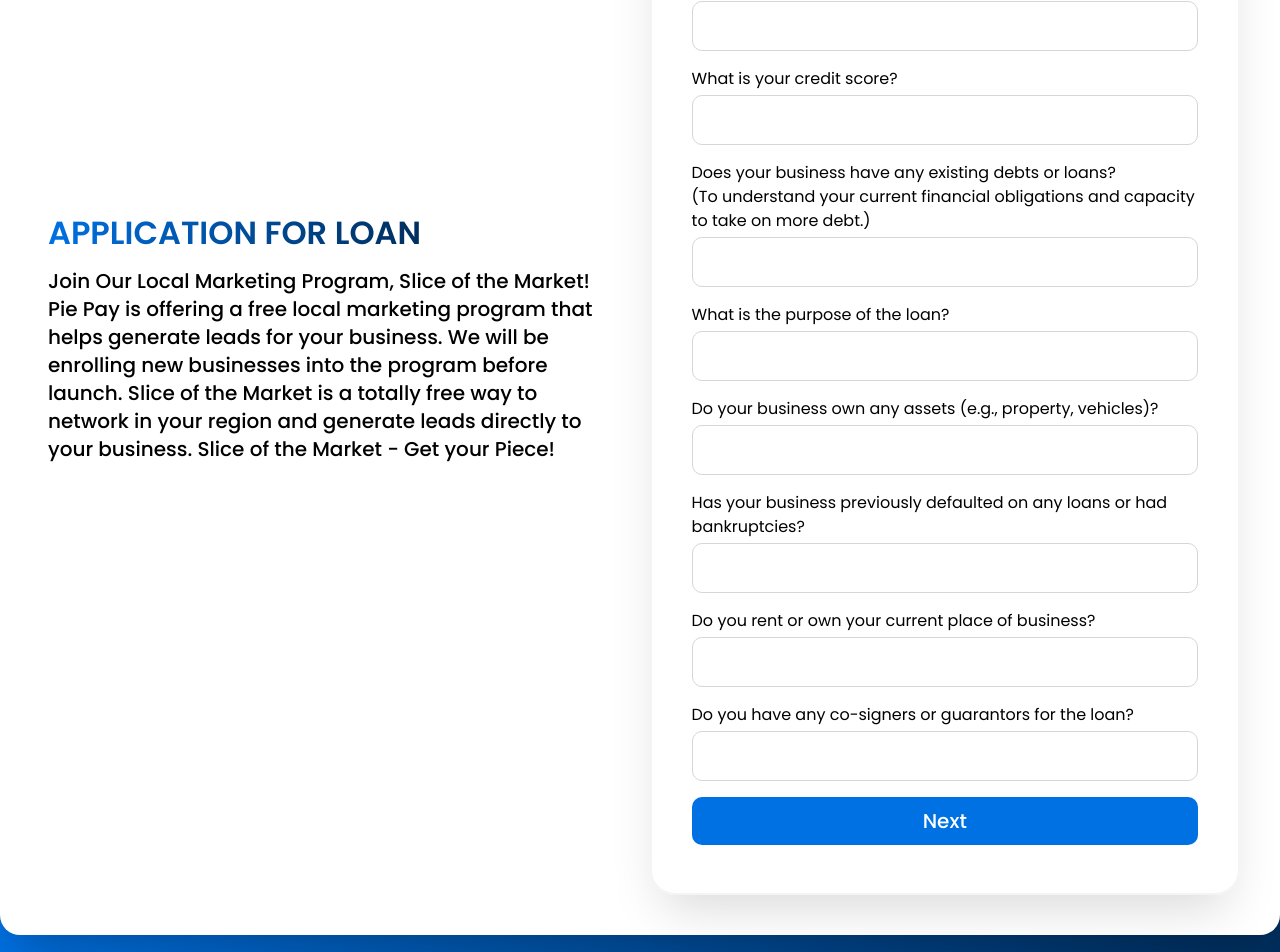
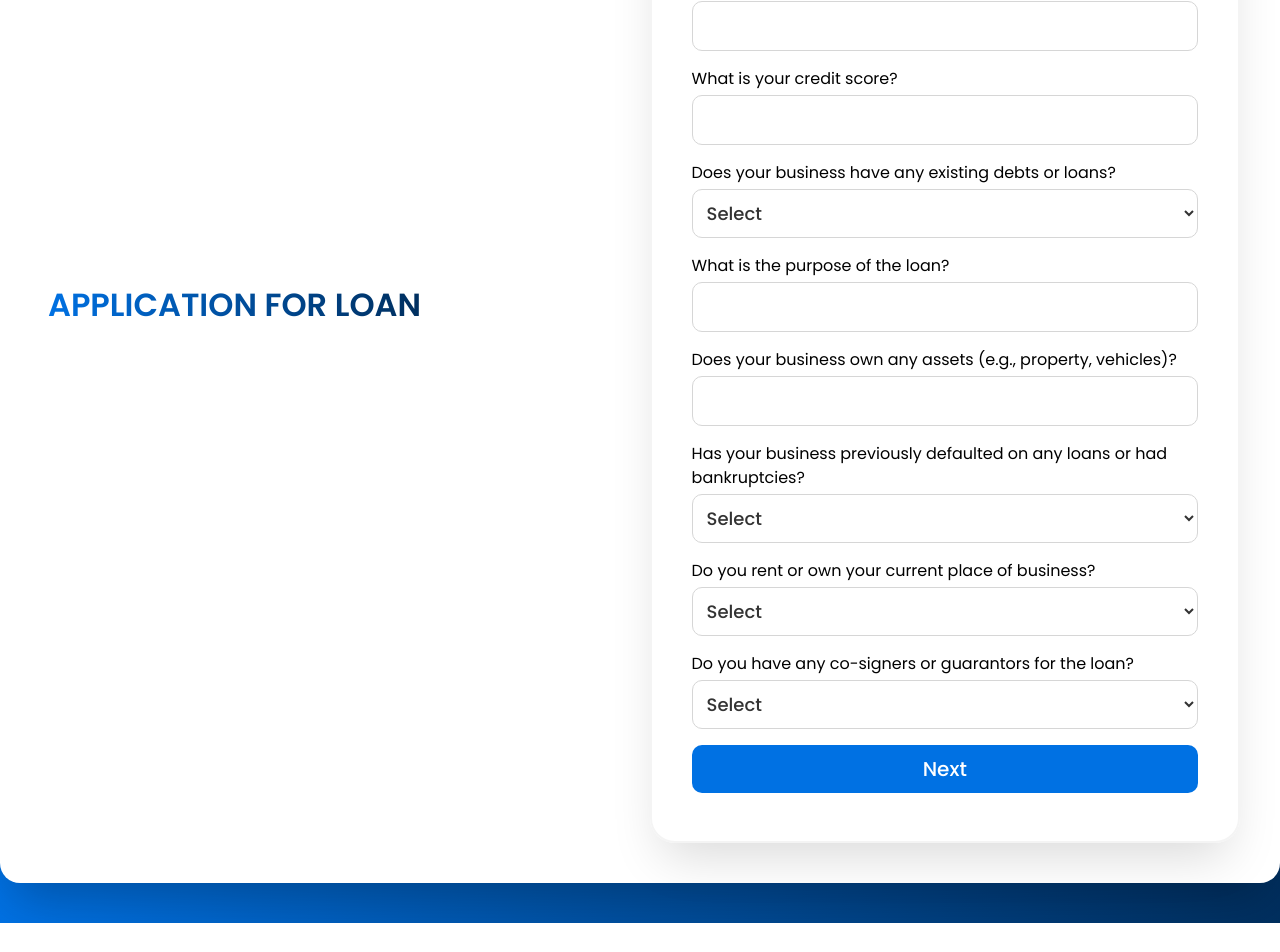
Before and after one commit to mubashirmi/getpietabsfrontend, a React (Vite) app: page /loanFinancialAnalysis in a window 1280 px wide. Shown: the part 375-1327 px from the top of the page. After the commit the page ends 1298 px from the top, so only its background shows below. Built offline with nearby package versions, Linux system fonts and the light colour scheme.

Commit message:
api integgration

```diff
--- a/src/App.jsx
+++ b/src/App.jsx
@@ -1,7 +1,7 @@
 import Tab1MainPage from './pages/Tab1MainPage'
 import LeadFormPage from './pages/LeadFormPage'
 import Tab6MainPage from './pages/Tab6MainPage'
-import { Routes ,Route } from 'react-router-dom'
+import { Routes, Route } from 'react-router-dom'
 import PiebackTabCalculator from './pages/PiebackTabCalculator'
 import Navbar from './components/Navbar'
 import Tab3MainPage from './pages/Tab3MainPage'
@@ -26,7 +26,7 @@
         <Route path='/schedule-a-meeting/:pictureId/:tabName' element={<MeetingFormPage />} />
         <Route path='/preview-business-card/:cardId' element={<PreviewBusinessCard />} />
         <Route path='/piebackcalculator' element={<PiebackTabCalculator />} />
-      <Route path='/merchant-analysis' element={<Tab7MainPage />} />
+        <Route path='/merchant-analysis/:pictureId/:tabName' element={<Tab7MainPage />} />
         <Route path='/pie-proshop' element={<Tab8MainPage />} />
       </Routes>
     </>
--- a/src/pages/Tab4MainPage.jsx
+++ b/src/pages/Tab4MainPage.jsx
@@ -98,7 +98,7 @@
 
     try {
       // Send data to the backend
-      await axiosInstance.post('/submit-chargeback-risk', payload);
+      await axiosInstance.post('/question-analysis', payload);
       navigate('/general-info-form/1/chargebackRiskAssesment');
     } catch (error) {
       console.error('Error submitting data:', error);
--- a/src/pages/Tab5MainPage.jsx
+++ b/src/pages/Tab5MainPage.jsx
@@ -1,149 +1,213 @@
 import { useState } from "react";
 import { useNavigate } from "react-router-dom";
+import axiosInstance from "../api/axiosInstance";
 
 const Tab5MainPage = () => {
   const navigate = useNavigate();
-  const [loanToggler ,setLoanToggler] = useState(true);
+  const [loanToggler, setLoanToggler] = useState(true);
+  const [files, setFiles] = useState([]);
+  const [errors, setErrors] = useState({});
+
+  // Form states
+  const [formData, setFormData] = useState({
+    annualIncome: '',
+    businessDuration: '',
+    creditScore: '',
+    existingDebts: '',
+    loanPurpose: '',
+    assetsOwned: '',
+    previousDefaults: '',
+    businessPlace: '',
+    cosigners: ''
+  });
+
+  const validateFirstForm = () => {
+    const newErrors = {};
+    if (!formData.annualIncome.trim()) newErrors.annualIncome = 'Annual income is required';
+    if (!formData.businessDuration.trim()) newErrors.businessDuration = 'Business duration is required';
+    if (!formData.creditScore.trim() || isNaN(formData.creditScore)) newErrors.creditScore = 'Valid credit score is required';
+    if (!formData.existingDebts) newErrors.existingDebts = 'This field is required';
+    if (!formData.loanPurpose.trim()) newErrors.loanPurpose = 'Loan purpose is required';
+    if (!formData.assetsOwned.trim()) newErrors.assetsOwned = 'This field is required';
+    if (!formData.previousDefaults) newErrors.previousDefaults = 'This field is required';
+    if (!formData.businessPlace) newErrors.businessPlace = 'This field is required';
+    if (!formData.cosigners) newErrors.cosigners = 'This field is required';
+
+    setErrors(newErrors);
+    return Object.keys(newErrors).length === 0;
+  };
+
+  const handleNext = () => {
+    if (validateFirstForm()) {
+      setLoanToggler(false);
+    }
+  };
+
+  const handleChange = (e) => {
+    setFormData({
+      ...formData,
+      [e.target.id]: e.target.value
+    });
+  };
+
+  const handleFileChange = (e) => {
+    setFiles([...e.target.files]);
+  };
+
+  const submitForm = async () => {
+    if (files.length === 0) {
+      alert('Please upload at least one bank statement');
+      return;
+    }
+
+    const formPayload = new FormData();
+    // Append form data
+    Object.entries(formData).forEach(([key, value]) => {
+      formPayload.append(key, value);
+    });
+    // Append files
+    files.forEach((file) => {
+      formPayload.append('bankStatements', file);
+    });
+
+    try {
+      await axiosInstance.post('/loan', formPayload, {
+        headers: {
+          'Content-Type': 'multipart/form-data',
+        },
+      });
+      navigate("/general-info-form/1/Loan-Application");
+    } catch (error) {
+      console.error('Submission error:', error);
+      alert('Submission failed. Please try again.');
+    }
+  };
 
   return (
     <div className="bg-gradient-to-l py-10 from-[#002F5F] to-[#0071E3] w-full min-h-[calc(100vh-72px)]">
-      {loanToggler?<div className="max-w-[1320px] flex justify-center items-center gap-x-5 rounded-[20px] bg-white shadow-2xl shadow-black/25 p-10 mx-auto">
+      {loanToggler ? (
+        <div className="max-w-[1320px] flex justify-center items-center gap-x-5 rounded-[20px] bg-white shadow-2xl shadow-black/25 p-10 mx-auto">
+          {/* Left Section - Remains Same */}
           <div className="w-1/2 pl-2 pr-7">
-          <h2><span className="uppercase font-bold text-[32px] text-transparent bg-clip-text bg-gradient-to-r from-[#0071E3] to-[#002F5F]">Application For Loan</span></h2>
+            <h2>
+              <span className="uppercase font-bold text-[32px] text-transparent bg-clip-text bg-gradient-to-r from-[#0071E3] to-[#002F5F]">
+                Application For Loan
+              </span>
+            </h2>
             <p className="font-medium text-xl mt-2.5">
-            Join Our Local Marketing Program, Slice of the Market! Pie Pay is offering a free local marketing program that helps generate leads for your business. We will be enrolling new businesses into the program before launch. Slice of the Market is a totally free way to network in your region and generate leads directly to your business. Slice of the Market - Get your Piece!
+              {/* Existing content */}
             </p>
           </div>
+
+          {/* Right Form Section */}
           <div className="w-1/2 rounded-[25px] shadow-2xl shadow-black/15 py-12 px-10 border-2 border-[#f4f4f4]">
-          <h2 className="text-4xl text-[#1E1E1E] font-semibold uppercase text-center mb-3 tracking-wide">LOAN Apllication</h2>
-          <div className="mb-4 flex flex-col gap-1">
-            <label htmlFor="name" className="text-base font-light">
-              What is your current annual income?
+            <h2 className="text-4xl text-[#1E1E1E] font-semibold uppercase text-center mb-3 tracking-wide">
+              LOAN Application
+            </h2>
+
+            {/* Updated Form Fields with Validations */}
+            {[
+              { id: 'annualIncome', label: 'What is your current annual income?' },
+              { id: 'businessDuration', label: 'How long have you been in business?' },
+              { id: 'creditScore', label: 'What is your credit score?', type: 'number' },
+              { id: 'existingDebts', label: 'Does your business have any existing debts or loans?', type: 'select' },
+              { id: 'loanPurpose', label: 'What is the purpose of the loan?' },
+              { id: 'assetsOwned', label: 'Does your business own any assets (e.g., property, vehicles)?' },
+              { id: 'previousDefaults', label: 'Has your business previously defaulted on any loans or had bankruptcies?', type: 'select' },
+              { id: 'businessPlace', label: 'Do you rent or own your current place of business?', type: 'select' },
+              { id: 'cosigners', label: 'Do you have any co-signers or guarantors for the loan?', type: 'select' },
+            ].map((field) => (
+              <div key={field.id} className="mb-4 flex flex-col gap-1">
+                <label htmlFor={field.id} className="text-base font-light">
+                  {field.label}
                 </label>
+                {field.type === 'select' ? (
+                  <select
+                    id={field.id}
+                    className="text-lg border-[1px] font-medium border-[#D6D6D6] text-[#333] outline-none rounded-[10px] p-2.5"
+                    value={formData[field.id]}
+                    onChange={handleChange}
+                  >
+                    <option value="">Select</option>
+                    {field.id === 'businessPlace' ? (
+                      <>
+                        <option value="Rent">Rent</option>
+                        <option value="Own">Own</option>
+                      </>
+                    ) : (
+                      <>
+                        <option value="Yes">Yes</option>
+                        <option value="No">No</option>
+                      </>
+                    )}
+                  </select>
+                ) : (
                   <input
-              type="text"
-              id="name"
+                    type={field.type || 'text'}
+                    id={field.id}
                     className="text-lg border-[1px] font-medium border-[#D6D6D6] text-[#333] outline-none rounded-[10px] p-2.5"
+                    value={formData[field.id]}
+                    onChange={handleChange}
                   />
+                )}
+                {errors[field.id] && <span className="text-red-500 text-sm">{errors[field.id]}</span>}
               </div>
-          {/* Email Field */}
-          <div className="mb-4 flex flex-col gap-1">
-            <label htmlFor="email" className="text-base font-light">
-              How long have you been in business?
-            </label>
-            <input
-              type="text"
-              id="email"
-              className="text-lg border-[1px] font-medium border-[#D6D6D6] text-[#333] outline-none rounded-[10px] p-2.5"
-            />
-          </div>
-          {/* Business Name Field */}
-          <div className="mb-4 flex flex-col gap-1">
-            <label htmlFor="businessName" className="text-base font-light">
-              What is your credit score?
-            </label>
-            <input
-              type="text"
-              id="businessName"
-              className="text-lg border-[1px] font-medium border-[#D6D6D6] text-[#333] outline-none rounded-[10px] p-2.5"
-            />
-          </div>
-          {/* Phone Field */}
-          <div className="mb-4 flex flex-col gap-1">
-            <label htmlFor="phone" className="text-base font-light">
-              Does your business have any existing debts or loans?<br />
-              (To understand your current financial obligations and capacity to take on more debt.)
-            </label>
-            <input
-              type="tel"
-              id="phone"
-              className="text-lg border-[1px] font-medium border-[#D6D6D6] text-[#333] outline-none rounded-[10px] p-2.5"
-            />
-          </div>
-          <div className="mb-4 flex flex-col gap-1">
-            <label htmlFor="name" className="text-base font-light">
-              What is the purpose of the loan?
-            </label>
-            <input
-              type="text"
-              id="name"
-              className="text-lg border-[1px] font-medium border-[#D6D6D6] text-[#333] outline-none rounded-[10px] p-2.5"
-            />
-          </div>
-          {/* Email Field */}
-          <div className="mb-4 flex flex-col gap-1">
-            <label htmlFor="email" className="text-base font-light">
-              Do your business own any assets (e.g., property, vehicles)?
-            </label>
-            <input
-              type="text"
-              id="email"
-              className="text-lg border-[1px] font-medium border-[#D6D6D6] text-[#333] outline-none rounded-[10px] p-2.5"
-            />
-          </div>
-          {/* Business Name Field */}
-          <div className="mb-4 flex flex-col gap-1">
-            <label htmlFor="businessName" className="text-base font-light">
-              Has your business previously defaulted on any loans or had bankruptcies?
-            </label>
-            <input
-              type="text"
-              id="businessName"
-              className="text-lg border-[1px] font-medium border-[#D6D6D6] text-[#333] outline-none rounded-[10px] p-2.5"
-            />
-          </div>
-          {/* Phone Field */}
-          <div className="mb-4 flex flex-col gap-1">
-            <label htmlFor="phone" className="text-base font-light">
-              Do you rent or own your current place of business?
-            </label>
-            <input
-              type="tel"
-              id="phone"
-              className="text-lg border-[1px] font-medium border-[#D6D6D6] text-[#333] outline-none rounded-[10px] p-2.5"
-            />
-          </div>
-          <div className="mb-4 flex flex-col gap-1">
-            <label htmlFor="phone" className="text-base font-light">
-              Do you have any co-signers or guarantors for the loan?
-            </label>
-            <input
-              type="tel"
-              id="phone"
-              className="text-lg border-[1px] font-medium border-[#D6D6D6] text-[#333] outline-none rounded-[10px] p-2.5"
-            />
-          </div>
-          <button onClick={()=>setLoanToggler(false)} type="submit" className="bg-[#0071E3] cursor-pointer rounded-[10px] px-[30px] py-2.5 text-white w-full font-medium text-xl">
+            ))}
+
+            <button
+              onClick={handleNext}
+              type="button"
+              className="bg-[#0071E3] cursor-pointer rounded-[10px] px-[30px] py-2.5 text-white w-full font-medium text-xl"
+            >
               Next
             </button>
           </div>
-      </div>:
+        </div>
+      ) : (
+
         <div className="max-w-[1320px] flex justify-center items-center gap-x-5 rounded-[20px] bg-white shadow-2xl shadow-black/25 p-10 mx-auto">
+          {/* Left Section */}
           <div className="w-1/2 pl-2 pr-7">
-          <h2><span className="uppercase font-bold text-[32px] text-transparent bg-clip-text bg-gradient-to-r from-[#0071E3] to-[#002F5F]">Eligible Loan</span></h2>
-          <p className="font-medium text-xl my-2.5">
-            You may be eligible for up to $20,000 with Pie Pay Funding! Your approval code is 2209.
-          </p>
-          <p className="font-medium text-xl">
-            Please upload a bank statement (pdf only) and schedule a meeting with a local agent to move forward with the application.
-          </p>
+            {/* Existing content */}
           </div>
+
+          {/* Right Section */}
           <div className="w-1/2 rounded-[25px] shadow-2xl shadow-black/15 py-12 px-10 border-2 border-[#f4f4f4]">
-          <h2 className="text-4xl text-[#1E1E1E] font-semibold uppercase text-center mb-3 tracking-wide">Schedule Meeting</h2>
+            <h2 className="text-4xl text-[#1E1E1E] font-semibold uppercase text-center mb-3 tracking-wide">
+              Schedule Meeting
+            </h2>
+
             <div className="flex flex-col mt-5 mb-7">
-            <label htmlFor="">
-              Upload Upto 3 Bank Statement (Optional)
-            </label>
-            <button className="w-fit py-1.5 px-3 border-[1px] border-[#D6D6D6] rounded-[10px] text-base font-light mt-1">Choose File</button>
+              <label>Upload Upto 3 Bank Statement (Optional)</label>
+              <input
+                type="file"
+                multiple
+                onChange={handleFileChange}
+                className="mt-1"
+                accept=".pdf"
+              />
             </div>
+
             <div className="flex items-center gap-x-3">
-            <button onClick={() => navigate("/general-info-form/1/flyer")} className='bg-[#0071E3] py-2.5 w-1/2 rounded-[25px] text-xl font-medium text-white cursor-pointer hover:bg-blue-600/90 transition-all hover:shadow-blue-500/30 hover:shadow-lg ease-in-out duration-200'>Schedule A Metting</button>
-            <button onClick={() => navigate("/general-info-form/1/flyer")} className='border w-1/2 border-[#0071E3] text-[#0071E3] py-2.5 rounded-[25px] text-xl font-medium flex items-center justify-center gap-1.5 cursor-pointer hover:shadow-blue-500/20 hover:shadow-lg duration-300 transition-all ease-in-out'>Download Analysis<img className='w-[22px] h-[22px]' src="downnloadbtnicon.png" alt="" /></button>
+              <button
+                onClick={() => navigate("/schedule-a-meeting/1/Loan-Application")}
+                className='bg-[#0071E3] py-2.5 w-1/2 rounded-[25px] text-xl font-medium text-white cursor-pointer hover:bg-blue-600/90 transition-all hover:shadow-blue-500/30 hover:shadow-lg ease-in-out duration-200'
+              >
+                Schedule A Meeting
+              </button>
+              <button
+                onClick={submitForm}
+                className='border w-1/2 border-[#0071E3] text-[#0071E3] py-2.5 rounded-[25px] text-xl font-medium flex items-center justify-center gap-1.5 cursor-pointer hover:shadow-blue-500/20 hover:shadow-lg duration-300 transition-all ease-in-out'
+              >
+                Download Analysis
+                <img className='w-[22px] h-[22px]' src="downnloadbtnicon.png" alt="" />
+              </button>
             </div>
           </div>
-      </div>}
+        </div>
+      )}
     </div>
   );
 };
 
-export default Tab5MainPage
+export default Tab5MainPage;
--- a/src/pages/Tab6MainPage.jsx
+++ b/src/pages/Tab6MainPage.jsx
@@ -409,7 +409,7 @@
             </div>
             <div className='flex gap-x-3 mt-10'>
             <button onClick={handleCreateBusinessCard} className='bg-[#0071E3] py-2.5 px-[30px] rounded-[10px] text-xl font-medium text-white cursor-pointer hover:bg-blue-600/90 transition-all hover:shadow-blue-500/30 hover:shadow-lg ease-in-out duration-200'>Get This Card</button>
-            <button onClick={() => navigate("/schedule-a-meeting/1/businessCard")} className='border border-[#0071E3] text-[#0071E3] py-2.5 px-[30px] rounded-[10px] text-xl font-medium flex items-center gap-1.5 cursor-pointer hover:shadow-blue-500/20 hover:shadow-lg duration-300 transition-all ease-in-out'>Schedule A Meeting <img className='w-[21px] h-[21px]' src="downnloadbtnicon.png" alt="" /></button>
+            {/* <button onClick={() => navigate("/schedule-a-meeting/1/Business-Card")} className='border border-[#0071E3] text-[#0071E3] py-2.5 px-[30px] rounded-[10px] text-xl font-medium flex items-center gap-1.5 cursor-pointer hover:shadow-blue-500/20 hover:shadow-lg duration-300 transition-all ease-in-out'>Schedule A Meeting <img className='w-[21px] h-[21px]' src="downnloadbtnicon.png" alt="" /></button> */}
           </div>
           </div>
         </div>
```
Also changed, not shown: src/components/Navbar.jsx (+3 -4 lines), src/pages/LeadFormPage.jsx (+13 -4 lines), src/pages/MeetingFormPage.jsx (+18 -3 lines), src/pages/Tab7MainPage.jsx (+5 -7 lines). Lines whose indentation alone changed are shown as unchanged.
